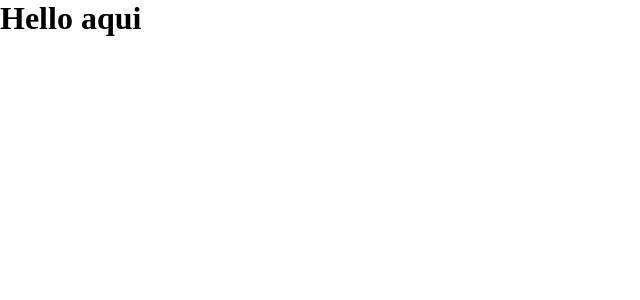
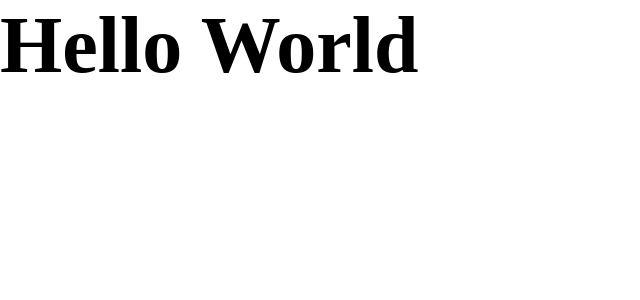
Before and after one commit to grynhas/github-explorer, a React app: page / in a window 1280 px wide. Shown: the top 300 px of the page, without its empty margins (0-640 px from the left). Built offline with nearby package versions, Linux system fonts and the light colour scheme.

Commit message:
add sass na aplicação

```diff
--- a/package.json
+++ b/package.json
@@ -20,6 +20,8 @@
     "cross-env": "^7.0.3",
     "css-loader": "^6.6.0",
     "html-webpack-plugin": "^5.5.0",
+    "node-sass": "^7.0.1",
+    "sass-loader": "^12.6.0",
     "style-loader": "^3.3.1",
     "webpack": "^5.68.0",
     "webpack-cli": "^4.9.2",
--- a/src/App.jsx
+++ b/src/App.jsx
@@ -1,5 +1,5 @@
-import './styles/global.css'
+import './styles/global.scss'
 
 export function App() {
-  return <h1>Hello aqui</h1>
+  return <h1>Hello World</h1>
 }
--- a/src/styles/global.css
+++ b/src/styles/global.scss
@@ -6,4 +6,8 @@
 
 body {
   font: Arial, Helvetica, sans-serif;
+
+  h1 {
+    font-size: 80px;
+  }
 }
--- a/webpack.config.js
+++ b/webpack.config.js
@@ -30,9 +30,9 @@
         use: 'babel-loader'
       },
       {
-        test: /\.css$/,
+        test: /\.scss$/,
         exclude: /node_modules/,
-        use: ['style-loader', 'css-loader']
+        use: ['style-loader', 'css-loader', 'sass-loader' ]
       }
     ]
   }
```
Also changed, not shown: 1 other file (tests, documents, lock files or other folders).
